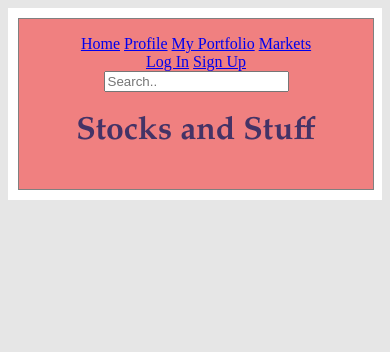
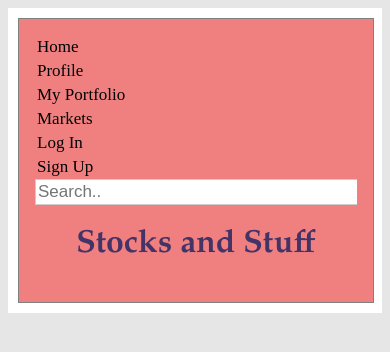
Before and after one commit to krg25/IT490-Frontend, a PHP site: page /index.php in a window 390 px wide. Shown: the top 352 px of the page. Run offline with PHP 8.4, Linux system fonts and the light colour scheme.

Commit message:
update style.css to match navbar

```diff
--- a/style.css
+++ b/style.css
@@ -1,3 +1,48 @@
+.topnav {
+  overflow: hidden;
+  background-color: #F08080;
+}
+
+.topnav a {
+  float: left;
+  display: block;
+  color: black;
+  text-align: center;
+  padding: 14px 16px;
+  text-decoration: none;
+  font-size: 17px;
+}
+
+.topnav a:hover {
+  background-color: #fff;
+  color: #395296;
+
+}
+
+
+.topnav input[type=text] {
+  float: right;
+  padding: 6px;
+  margin-top: 8px;
+  margin-right: 16px;
+  border: none;
+  font-size: 17px;
+}
+
+@media screen and (max-width: 600px) {
+  .topnav a, .topnav input[type=text] {
+    float: none;
+    display: block;
+    text-align: left;
+    width: 100%;
+    margin: 0;
+    padding: 2px;
+  }
+
+  .topnav input[type=text] {
+    border: 1px solid #ccc;
+  }
+
 h1 {
     color: #443366 ;
     font-family:"Palatino Linotype", "Book Antiqua", Palatino, serif;
```
